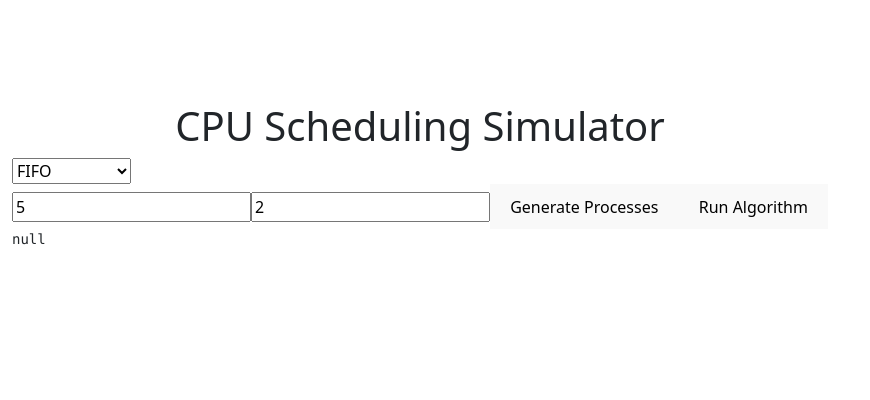
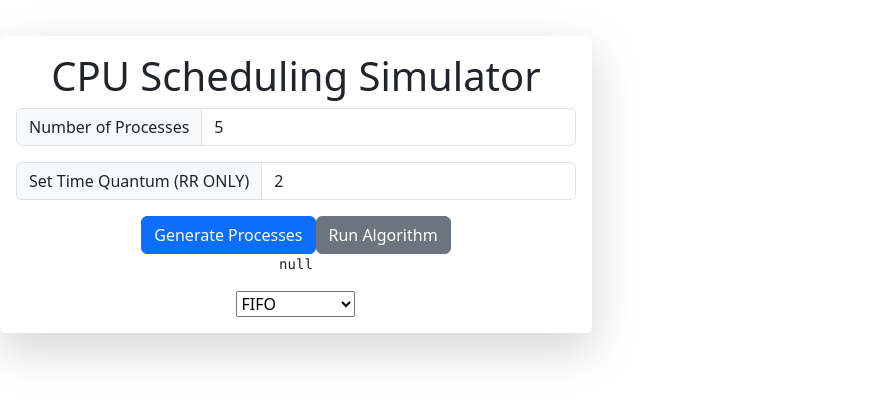
Before and after one commit to phoozies/CS540-CPU-Scheduling, a React (Vite) app in the folder CS540-CPU-Scheduling/: page / in a window 1280 px wide. Shown: the part 216-616 px from the top of the page, without its empty margins (0-870 px from the left). Built offline with nearby package versions, Linux system fonts and the light colour scheme.

Commit message:
Added header styling to App.tsx. Divided the froms into divs.

```diff
--- a/CS540-CPU-Scheduling/src/App.tsx
+++ b/CS540-CPU-Scheduling/src/App.tsx
@@ -14,8 +14,15 @@ function App() {
     };
 
     return (
-        <div className="container">
+        <div className="container text-center shadow-lg p-3 rounded">
             <h1 className="text-center">CPU Scheduling Simulator</h1>
+            <div className="row">
+                <Scheduler runAlgorithm={runAlgorithm} />
+                <pre>{JSON.stringify(results, null, 2)}</pre> {/* Display results */}
+            </div>
+            <div className="row">
+
+            </div>
             {/* Dropdown for Algorithm Selection */}
             <select value={algorithm} onChange={(e) => setAlgorithm(e.target.value)}>
                 <option value="fifo">FIFO</option>
@@ -24,8 +31,6 @@ function App() {
                 <option value="rr">Round Robin</option>
                 <option value="mlfq">MLFQ</option>
             </select>
-            <Scheduler runAlgorithm={runAlgorithm} />
-            <pre>{JSON.stringify(results, null, 2)}</pre> {/* Display results */}
         </div>
     );
 }
--- a/CS540-CPU-Scheduling/src/components/Scheduler.tsx
+++ b/CS540-CPU-Scheduling/src/components/Scheduler.tsx
@@ -11,11 +11,20 @@ export default function Scheduler({ runAlgorithm }: { runAlgorithm: Function })
     };
 
     return (
-        <div>
-            <input type="number" value={numProcesses} onChange={(e) => setNumProcesses(Number(e.target.value))} />
-            <input type="number" value={timeQuantum} onChange={(e) => setTimeQuantum(Number(e.target.value))} />
-            <button onClick={handleGenerate}>Generate Processes</button>
-            <button onClick={() => runAlgorithm(processes, timeQuantum)}>Run Algorithm</button>
+        <div className="container">
+            <div className="input-group mb-3">
+                <span className="input-group-text" id="basic-addon1">Number of Processes</span>
+                <input type="number" className="form-control" value={numProcesses} onChange={(e) => setNumProcesses(Number(e.target.value))} />
+            </div>
+
+            <div className="input-group mb-3">
+                <span className="input-group-text" id="basic-addon1">Set Time Quantum (RR ONLY)</span>
+                <input type="number" className="form-control" value={timeQuantum} onChange={(e) => setTimeQuantum(Number(e.target.value))} />
+            </div>
+
+
+            <button className="btn btn-primary" onClick={handleGenerate}>Generate Processes</button>
+            <button className="btn btn-secondary" onClick={() => runAlgorithm(processes, timeQuantum)}>Run Algorithm</button>
         </div>
     );
 }
```
